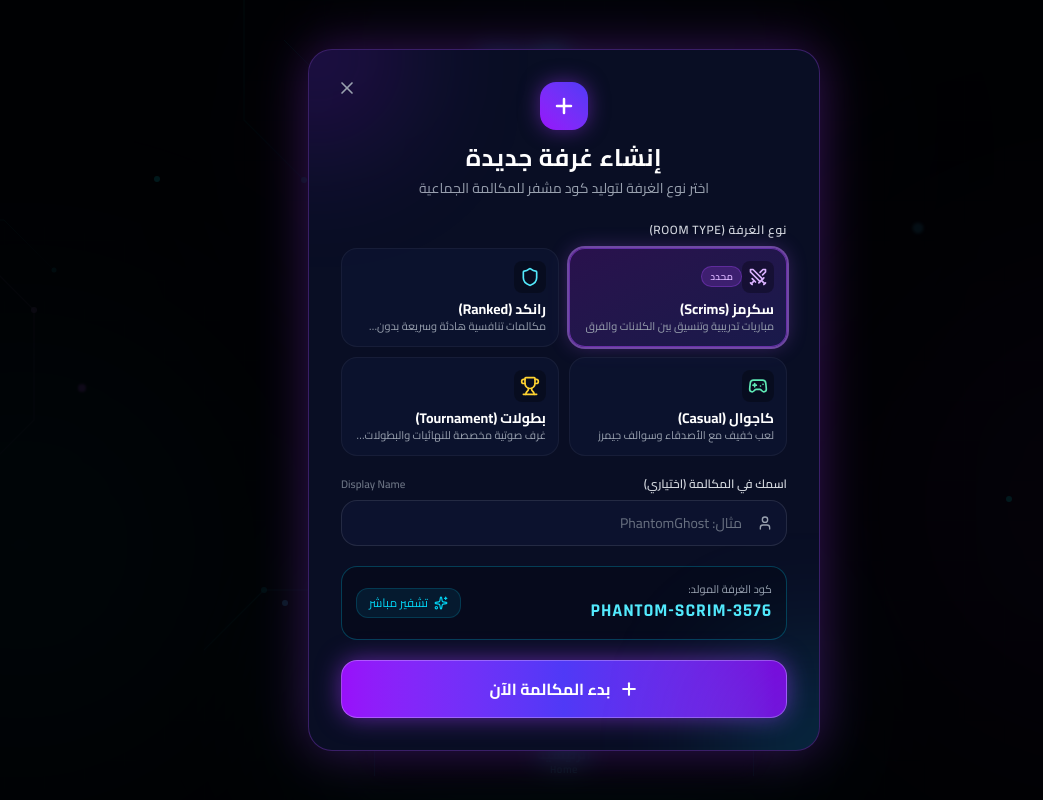
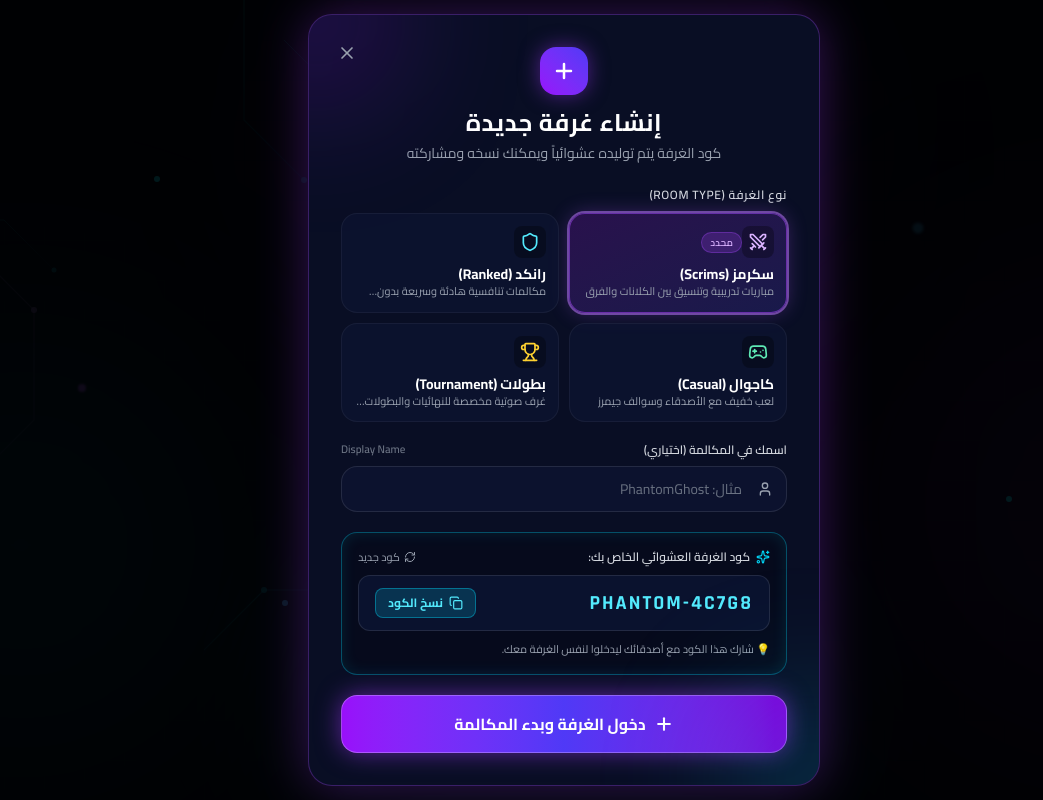
Before and after one commit to ahmedalhawygoogal-cmd/PHANTOM-CALL, a React (Vite) app: page / in a window 1280 px wide. Both pictures are taken after a click on the button "إنشاء غرفة". Shown: the whole page, without its empty margins (76-1119 px from the left). Built offline with nearby package versions, Linux system fonts and the light colour scheme.

Commit message:
feat: implement robust dynamic room code generation
- Add unique room code generator with copy functionality
- Force re-mount CallView on room change to prevent state drift
- Reset join room error state on modal open

```diff
--- a/src/App.tsx
+++ b/src/App.tsx
@@ -58,6 +58,7 @@ export default function App() {
       {/* If in an active call, show the Call View with Jitsi Meet */}
       {activeRoom ? (
         <CallView
+          key={activeRoom.code}
           roomCode={activeRoom.code}
           roomType={activeRoom.type}
           displayName={activeRoom.displayName}
--- a/src/components/CallView.tsx
+++ b/src/components/CallView.tsx
@@ -103,6 +103,7 @@ export const CallView: React.FC<CallViewProps> = ({
 
       try {
         containerRef.current.innerHTML = '';
+        console.log('Connecting to dynamic Jitsi roomName:', sanitizedRoom);
         const api = new window.JitsiMeetExternalAPI('meet.jit.si', {
           roomName: sanitizedRoom,
           parentNode: containerRef.current,
--- a/src/components/CreateRoomModal.tsx
+++ b/src/components/CreateRoomModal.tsx
@@ -1,5 +1,5 @@
-import React, { useState } from 'react';
-import { Plus, X, Shield, Swords, Gamepad2, Trophy, Sparkles, User } from 'lucide-react';
+import React, { useState, useEffect } from 'react';
+import { Plus, X, Shield, Swords, Gamepad2, Trophy, Sparkles, User, Copy, Check, RefreshCw } from 'lucide-react';
 
 interface CreateRoomModalProps {
   isOpen: boolean;
@@ -63,6 +63,12 @@ const ROOM_TYPES: RoomTypeOption[] = [
   },
 ];
 
+// Helper to generate a unique random room code
+const generateRandomRoomCode = () => {
+  const randomSuffix = Math.random().toString(36).substring(2, 7).toUpperCase();
+  return `PHANTOM-${randomSuffix}`;
+};
+
 export const CreateRoomModal: React.FC<CreateRoomModalProps> = ({
   isOpen,
   onClose,
@@ -70,12 +76,33 @@ export const CreateRoomModal: React.FC<CreateRoomModalProps> = ({
 }) => {
   const [selectedType, setSelectedType] = useState<RoomTypeKey>('scrims');
   const [displayName, setDisplayName] = useState('');
-  const [customRoomNumber] = useState(() => Math.floor(1000 + Math.random() * 9000));
+  const [generatedCode, setGeneratedCode] = useState(() => generateRandomRoomCode());
+  const [copied, setCopied] = useState(false);
+
+  // Re-generate a fresh random room code each time the modal opens
+  useEffect(() => {
+    if (isOpen) {
+      setGeneratedCode(generateRandomRoomCode());
+      setCopied(false);
+    }
+  }, [isOpen]);
 
   if (!isOpen) return null;
 
   const currentOption = ROOM_TYPES.find((t) => t.key === selectedType) || ROOM_TYPES[0];
-  const generatedCode = `PHANTOM-${currentOption.codePrefix}-${customRoomNumber}`;
+
+  const handleCopyCode = (e: React.MouseEvent) => {
+    e.preventDefault();
+    navigator.clipboard.writeText(generatedCode);
+    setCopied(true);
+    setTimeout(() => setCopied(false), 2500);
+  };
+
+  const handleRegenerateCode = (e: React.MouseEvent) => {
+    e.preventDefault();
+    setGeneratedCode(generateRandomRoomCode());
+    setCopied(false);
+  };
 
   const handleSubmit = (e: React.FormEvent) => {
     e.preventDefault();
@@ -108,7 +135,7 @@ export const CreateRoomModal: React.FC<CreateRoomModalProps> = ({
             <Plus className="w-6 h-6 text-white stroke-[2.5]" />
           </div>
           <h2 className="text-2xl font-bold text-white tracking-wide">إنشاء غرفة جديدة</h2>
-          <p className="text-sm text-gray-400 mt-1">اختر نوع الغرفة لتوليد كود مشفر للمكالمة الجماعية</p>
+          <p className="text-sm text-gray-400 mt-1">كود الغرفة يتم توليده عشوائياً ويمكنك نسخه ومشاركته</p>
         </div>
 
         <form onSubmit={handleSubmit} className="space-y-5">
@@ -170,18 +197,55 @@ export const CreateRoomModal: React.FC<CreateRoomModalProps> = ({
             </div>
           </div>
 
-          {/* Generated Code Preview */}
-          <div className="rounded-2xl bg-[#060a1c] border border-cyan-500/30 p-3.5 flex items-center justify-between">
-            <div>
-              <span className="text-[11px] text-gray-400 block">كود الغرفة المولد:</span>
-              <span className="font-rajdhani font-bold text-lg text-cyan-300 tracking-wider">
+          {/* Generated Dynamic Code Display with 1-Click Copy and Regenerate */}
+          <div className="rounded-2xl bg-[#060a1c] border border-cyan-500/40 p-4 space-y-2.5 shadow-[inset_0_0_15px_rgba(0,242,254,0.1)]">
+            <div className="flex items-center justify-between">
+              <span className="text-xs font-semibold text-gray-300 flex items-center gap-1.5">
+                <Sparkles className="w-3.5 h-3.5 text-cyan-400" />
+                <span>كود الغرفة العشوائي الخاص بك:</span>
+              </span>
+              <button
+                type="button"
+                onClick={handleRegenerateCode}
+                className="text-gray-400 hover:text-cyan-300 flex items-center gap-1 text-[11px] transition-colors"
+                title="توليد كود آخر"
+              >
+                <RefreshCw className="w-3 h-3" />
+                <span>كود جديد</span>
+              </button>
+            </div>
+
+            <div className="flex items-center justify-between gap-3 bg-[#0a122e] px-4 py-3 rounded-xl border border-white/10">
+              <span className="font-rajdhani font-bold text-xl text-cyan-300 tracking-widest select-all">
                 {generatedCode}
               </span>
+
+              <button
+                type="button"
+                onClick={handleCopyCode}
+                className={`flex items-center gap-1.5 px-3 py-1.5 rounded-lg text-xs font-bold transition-all ${
+                  copied
+                    ? 'bg-emerald-500/20 text-emerald-300 border border-emerald-500/40'
+                    : 'bg-cyan-500/20 hover:bg-cyan-500/30 text-cyan-300 border border-cyan-400/40 active:scale-95'
+                }`}
+              >
+                {copied ? (
+                  <>
+                    <Check className="w-3.5 h-3.5 text-emerald-400" />
+                    <span>تم النسخ!</span>
+                  </>
+                ) : (
+                  <>
+                    <Copy className="w-3.5 h-3.5" />
+                    <span>نسخ الكود</span>
+                  </>
+                )}
+              </button>
             </div>
-            <div className="flex items-center gap-1.5 text-xs text-cyan-400 bg-cyan-500/10 border border-cyan-500/20 px-3 py-1.5 rounded-xl">
-              <Sparkles className="w-3.5 h-3.5" />
-              <span>تشفير مباشر</span>
-            </div>
+
+            <p className="text-[11px] text-gray-400">
+              {copied ? '✅ تم نسخ الكود، يمكنك إرساله لأصدقائك للانضمام فوراً.' : '💡 شارك هذا الكود مع أصدقائك ليدخلوا لنفس الغرفة معك.'}
+            </p>
           </div>
 
           {/* Submit Action */}
@@ -190,7 +254,7 @@ export const CreateRoomModal: React.FC<CreateRoomModalProps> = ({
             className="w-full py-4 rounded-2xl font-bold text-base text-white bg-gradient-to-r from-purple-600 via-indigo-600 to-purple-700 hover:from-purple-500 hover:to-indigo-500 shadow-[0_0_25px_rgba(147,51,234,0.6)] border border-purple-300/40 transition-all duration-200 transform active:scale-[0.99] flex items-center justify-center gap-2"
           >
             <Plus className="w-5 h-5 stroke-[2.5]" />
-            <span>بدء المكالمة الآن</span>
+            <span>دخول الغرفة وبدء المكالمة</span>
           </button>
         </form>
       </div>
--- a/src/components/JoinRoomModal.tsx
+++ b/src/components/JoinRoomModal.tsx
@@ -15,6 +15,12 @@ export const JoinRoomModal: React.FC<JoinRoomModalProps> = ({
   const [roomCode, setRoomCode] = useState('');
   const [displayName, setDisplayName] = useState('');
   const [error, setError] = useState('');
+
+  React.useEffect(() => {
+    if (isOpen) {
+      setError('');
+    }
+  }, [isOpen]);
 
   if (!isOpen) return null;
 
```
